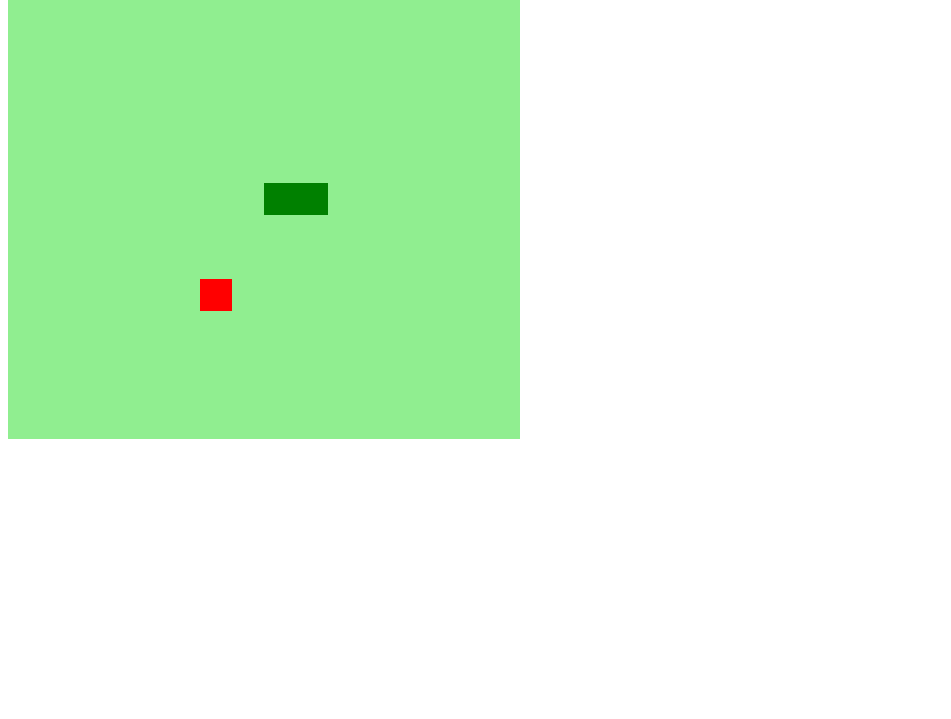
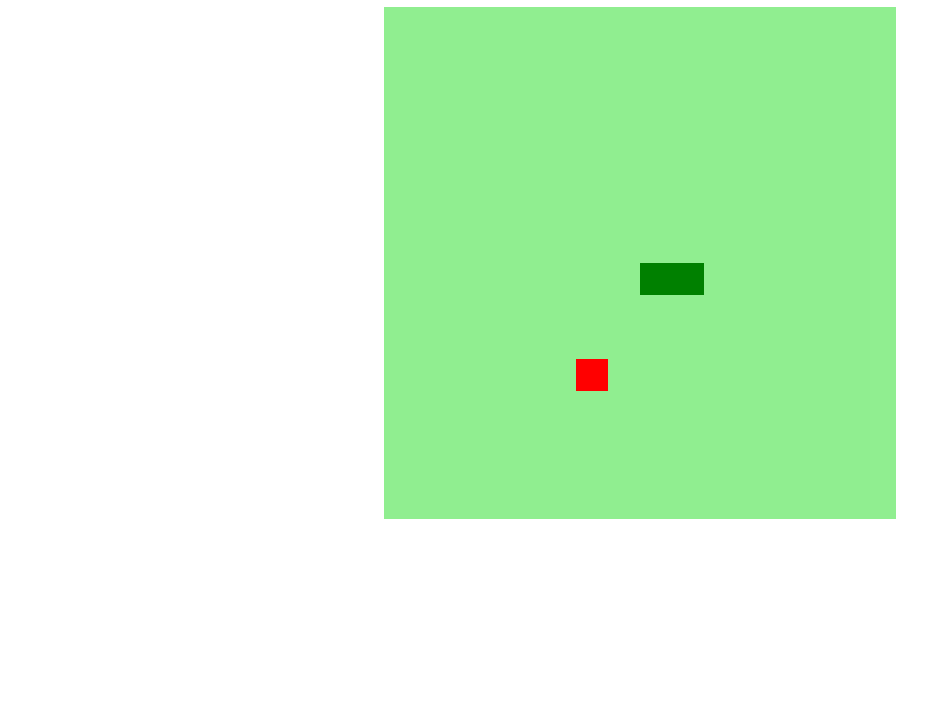
Before and after one commit to JulianaLima17/jogo_da_cobrinha, a plain HTML site: page index.html in a window 1280 px wide. Shown: the part 81-800 px from the top of the page, without its empty margins (0-951 px from the left). Drawn offline with Linux system fonts and the light colour scheme.

Commit message:
Finalizacao

```diff
--- a/index.html
+++ b/index.html
@@ -9,6 +9,7 @@
     <title>Snake Game</title>
 </head>
 <body>
+    <h1>SNAKE GAME!</h1>
     <canvas id="snake" width="512"  height="512" ></canvas>
 </body>
 </html>
--- a/script.js
+++ b/script.js
@@ -46,6 +46,14 @@ function iniciarJogo(){
     if(snake[0].y > 15 * box && direction == "down")snake[0].y = 0;
     if(snake[0].y <  0  && direction == "up")snake[0].y = 16 * box;
 
+    for(i = 1; i < snake.length; i++){
+        if(snake[0].x == snake[i].x && snake[0].y == snake[i].y){
+            clearInterval(jogo);
+            alert('Game Over :(');
+
+        }
+    }
+
     criarBG();
     criarCobrinha();
     drawFood();
--- a/style.css
+++ b/style.css
@@ -0,0 +1,7 @@
+body{
+    display: flex;
+    justify-content: center;
+    align-items: center;
+    flex-direction: column;
+    color: rgb(44, 139, 44)
+}
```
